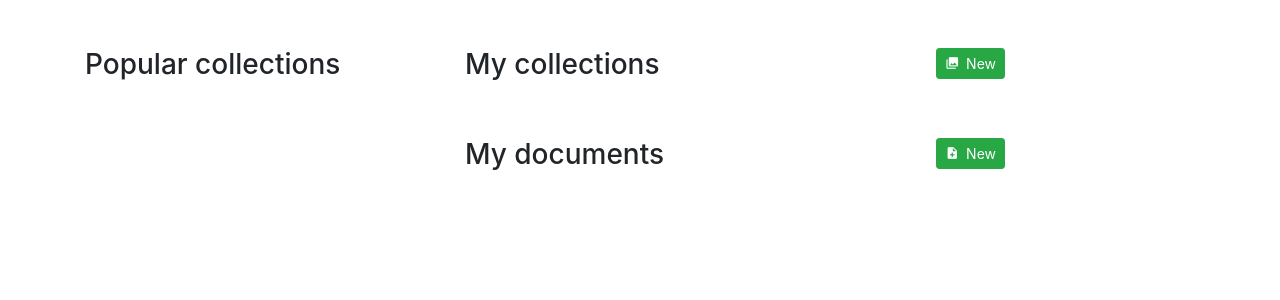
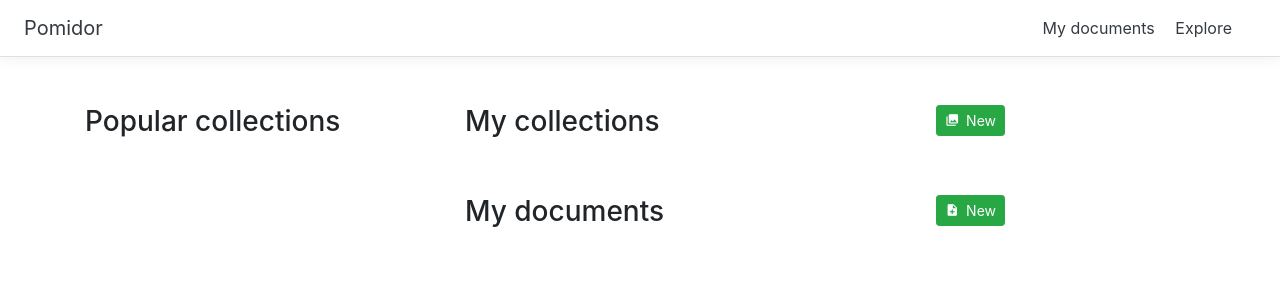
Before and after one commit to Sladkorcek/LearningPlatform, a Django app: page / in a window 1280 px wide. Shown: the top 300 px of the page. Run offline with Django 3.2, Linux system fonts and the light colour scheme; the visitor is signed in with stand-in values (Sample User, id 1); data that the repository does not hold is empty; some libraries are stand-ins or nearby versions.

Commit message:
Add header to page, edit button to document view and view button to editor

```diff
--- a/editor/static/editor/css/style.css
+++ b/editor/static/editor/css/style.css
@@ -11,6 +11,13 @@
         padding: 15px;
     }
 }
+
+/* Header styling */
+.border-top { border-top: 1px solid #e5e5e5; }
+.border-bottom { border-bottom: 1px solid #e5e5e5; }
+.box-shadow { box-shadow: 0 .25rem .75rem rgba(0, 0, 0, .05); }
+
+.header-button { margin-left: 3rem; }
 
 /* Google material icon styling for buttons */
 .material-icons-button {
--- a/editor/templates/base.html
+++ b/editor/templates/base.html
@@ -1,3 +1,5 @@
+{% load i18n %}
+
 <!DOCTYPE html>
 <html lang="en">
 <head>
@@ -15,6 +17,23 @@
 
 </head>
 <body>
+
+    <div class="d-flex flex-column flex-md-row align-items-center p-3 px-md-4 mb-3 bg-white border-bottom box-shadow">
+        <a class="mr-md-auto text-dark" href="{% url 'index' %}">
+            <h5 class="my-0 font-weight-normal">Pomidor</h5>
+        </a>
+
+        <nav class="my-2 my-md-0 mr-md-3">
+            <a class="p-2 text-dark" href="{% url 'index' %}">{% trans "My documents" %}</a>
+            <a class="p-2 text-dark" href="">{% trans "Explore" %}</a>
+            {% block navigation %}{% endblock %}
+        </nav>
+
+        {% if not user.is_authenticated %}
+            <a class="btn btn-outline-success" href="#">{% trans "Sign up" %}</a>
+        {% endif %}
+    </div>
+
     {% block content %}
     {% endblock %}
 </body>
--- a/editor/views.py
+++ b/editor/views.py
@@ -37,6 +37,7 @@
     rendered_markdown = markdown.markdown(document.content, extensions=MARKDOWN_EXTENSIONS)
     return render(request, 'document/document.html', {
         'document': document,
+        'user_can_edit': document.can_edit(request.user),
         'rendered_markdown': rendered_markdown
     })
 
```
Also changed, not shown: editor/templates/document/document.html (+12 -0 lines), editor/templates/document/edit_document.html (+9 -3 lines).
